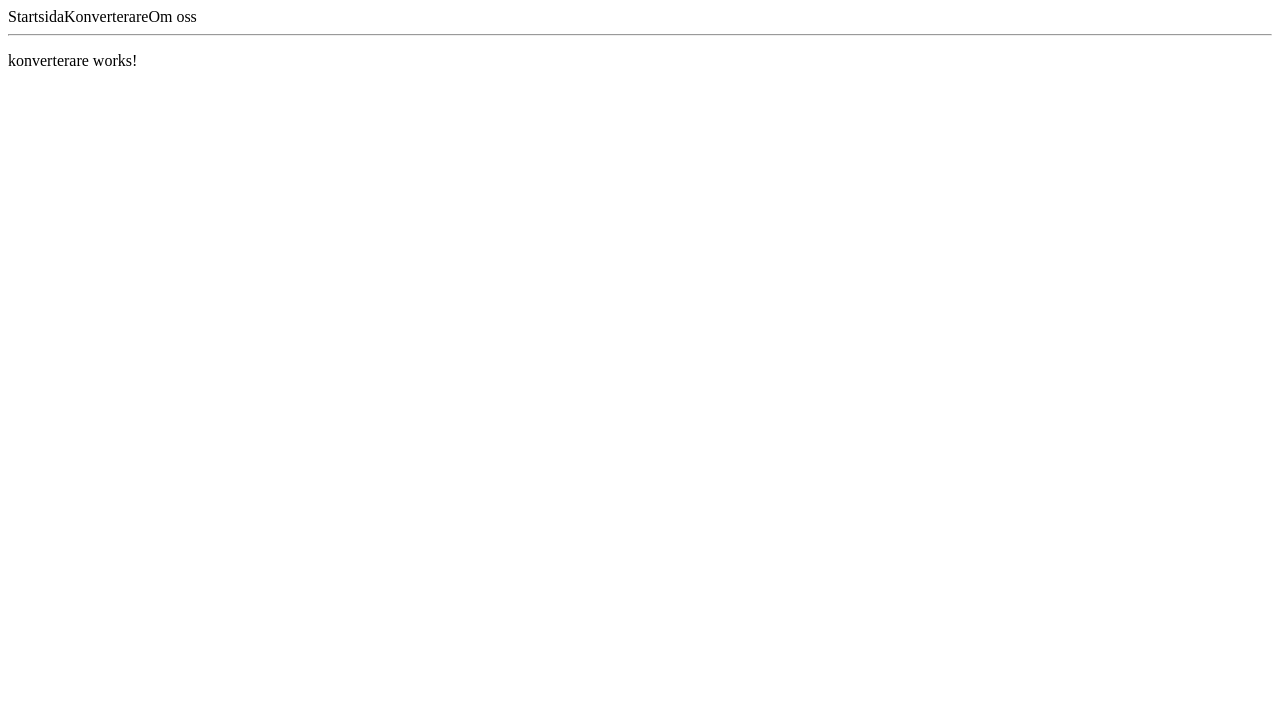
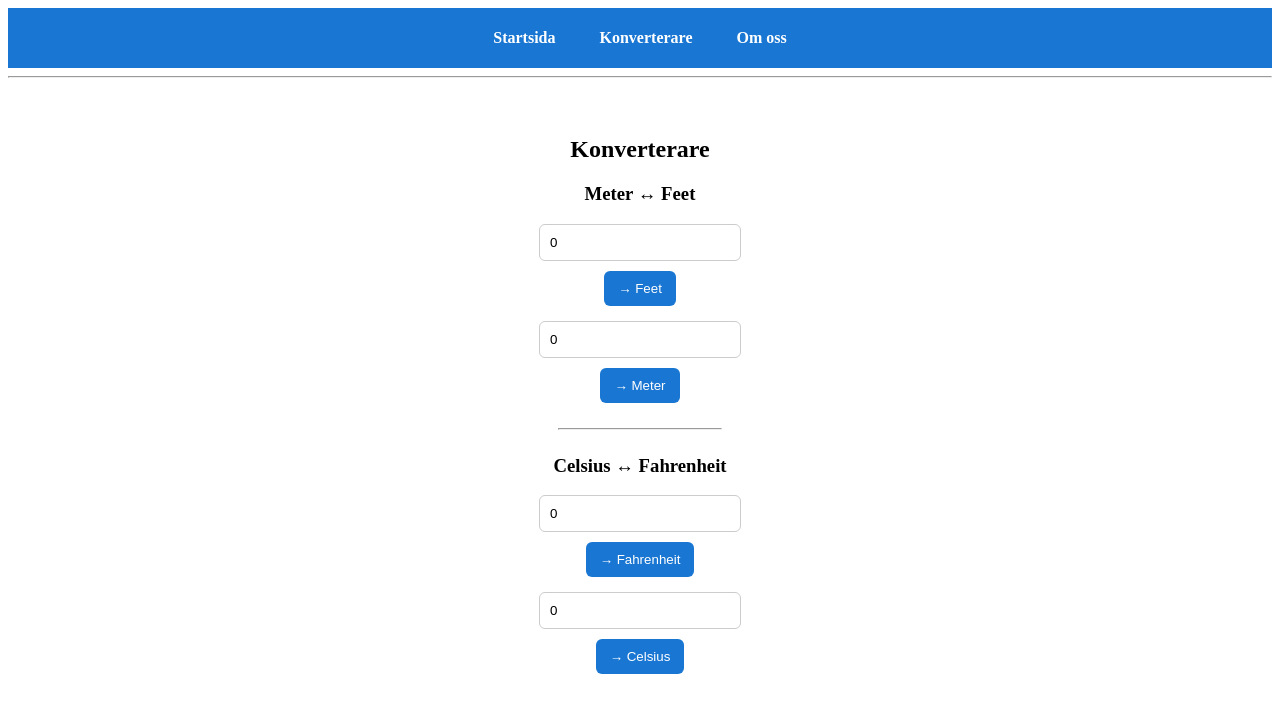
Before and after one commit to aliatwood/Typescript-laboration3, an Angular app in the folder labb3/: page /konverterare in a window 1280 px wide. Shown: the top 712 px of the page. Built offline with nearby package versions, Linux system fonts and the light colour scheme.

Commit message:
uppdatera konverterare css,html,ts
la till konverteringssida med funktioner och styling

```diff
--- a/labb3/src/app/app.css
+++ b/labb3/src/app/app.css
@@ -0,0 +1,23 @@
+body {
+  margin: 0;
+  padding: 0;
+}
+nav {
+  display: flex;
+  justify-content: center;
+  gap: 20px;
+  padding: 15px;
+  background: #1976d2;
+}
+
+nav a {
+  color: white;
+  text-decoration: none;
+  font-weight: bold;
+  padding: 6px 12px;
+  border-radius: 5px;
+}
+
+nav a:hover {
+  background: rgba(255, 255, 255, 0.2);
+}
--- a/labb3/src/app/sidor/konverterare/konverterare.css
+++ b/labb3/src/app/sidor/konverterare/konverterare.css
@@ -0,0 +1,43 @@
+:host {
+  display: flex;
+  justify-content: center;
+  padding: 30px;
+}
+
+.container {
+  text-align: center;
+  max-width: 400px;
+}
+
+h2, h3 {
+  text-align: center;
+}
+
+input {
+  display: block;
+  margin: 10px auto;
+  padding: 10px;
+  width: 180px;
+  border: 1px solid #ccc;
+  border-radius: 6px;
+}
+
+button {
+  display: block;
+  margin: 5px auto 15px auto;
+  padding: 10px 14px;
+  border: none;
+  background: #1976d2;
+  color: white;
+  border-radius: 6px;
+  cursor: pointer;
+}
+
+button:hover {
+  background: #125aa0;
+}
+
+hr {
+  margin: 25px auto;
+  width: 80%;
+}
--- a/labb3/src/app/sidor/konverterare/konverterare.html
+++ b/labb3/src/app/sidor/konverterare/konverterare.html
@@ -1 +1,23 @@
-<p>konverterare works!</p>
+<div class="container">
+
+<h2>Konverterare</h2>
+
+<h3>Meter ↔ Feet</h3>
+
+<input type="number" [(ngModel)]="meter" placeholder="Meter">
+<button (click)="meterToFeet()">→ Feet</button>
+
+<input type="number" [(ngModel)]="feet" placeholder="Feet">
+<button (click)="feetToMeter()">→ Meter</button>
+
+<hr>
+
+<h3>Celsius ↔ Fahrenheit</h3>
+
+<input type="number" [(ngModel)]="celsius" placeholder="Celsius">
+<button (click)="celsiusToFahrenheit()">→ Fahrenheit</button>
+
+<input type="number" [(ngModel)]="fahrenheit" placeholder="Fahrenheit">
+<button (click)="fahrenheitToCelsius()">→ Celsius</button>
+
+</div>
--- a/labb3/src/app/sidor/konverterare/konverterare.ts
+++ b/labb3/src/app/sidor/konverterare/konverterare.ts
@@ -1,9 +1,33 @@
 import { Component } from '@angular/core';
+import { FormsModule } from '@angular/forms';
 
 @Component({
   selector: 'app-konverterare',
-  imports: [],
   templateUrl: './konverterare.html',
-  styleUrl: './konverterare.css',
+  styleUrls: ['./konverterare.css'],
+  imports: [FormsModule]
 })
-export class KonverterareComponent {}
+export class KonverterareComponent {
+
+  meter: number = 0;
+  feet: number = 0;
+
+  celsius: number = 0;
+  fahrenheit: number = 0;
+
+  meterToFeet() {
+    this.feet = this.meter * 3.28084;
+  }
+
+  feetToMeter() {
+    this.meter = this.feet / 3.28084;
+  }
+
+  celsiusToFahrenheit() {
+    this.fahrenheit = (this.celsius * 9 / 5) + 32;
+  }
+
+  fahrenheitToCelsius() {
+    this.celsius = (this.fahrenheit - 32) * 5 / 9;
+  }
+}
--- a/labb3/src/app/sidor/startsida/startsida.html
+++ b/labb3/src/app/sidor/startsida/startsida.html
@@ -1 +1,2 @@
-<p>startsida works!</p>
+<h1>Startsida</h1>
+<p>Välkommen till min Angular-webbplats.</p>
```
